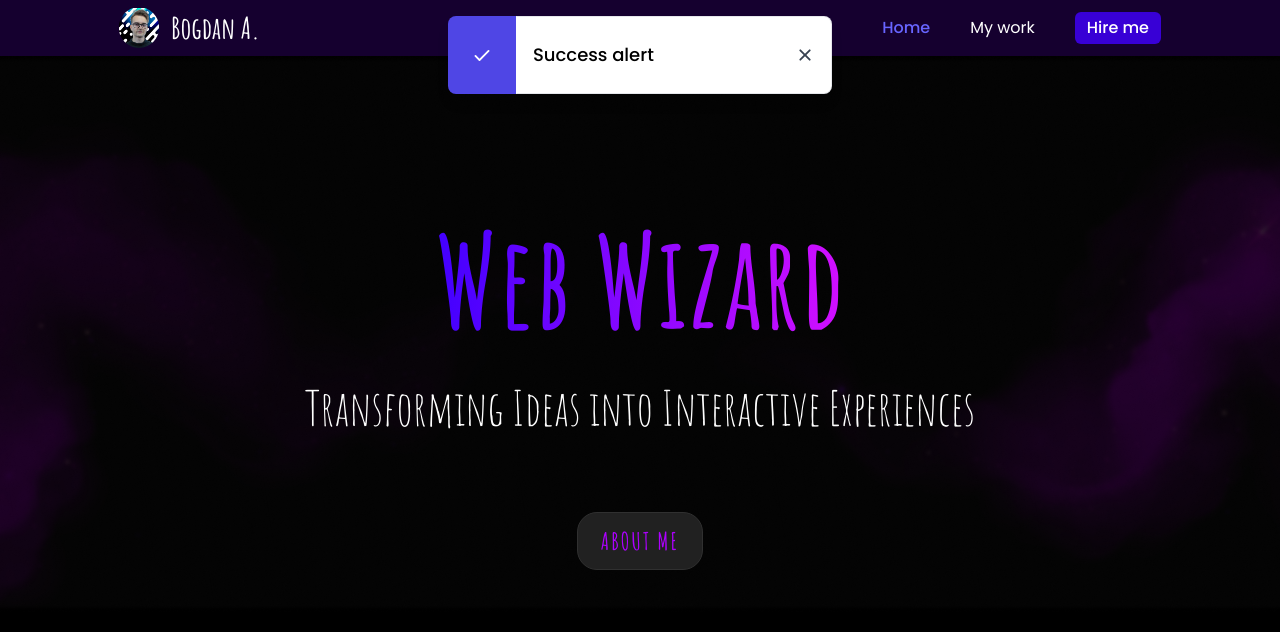
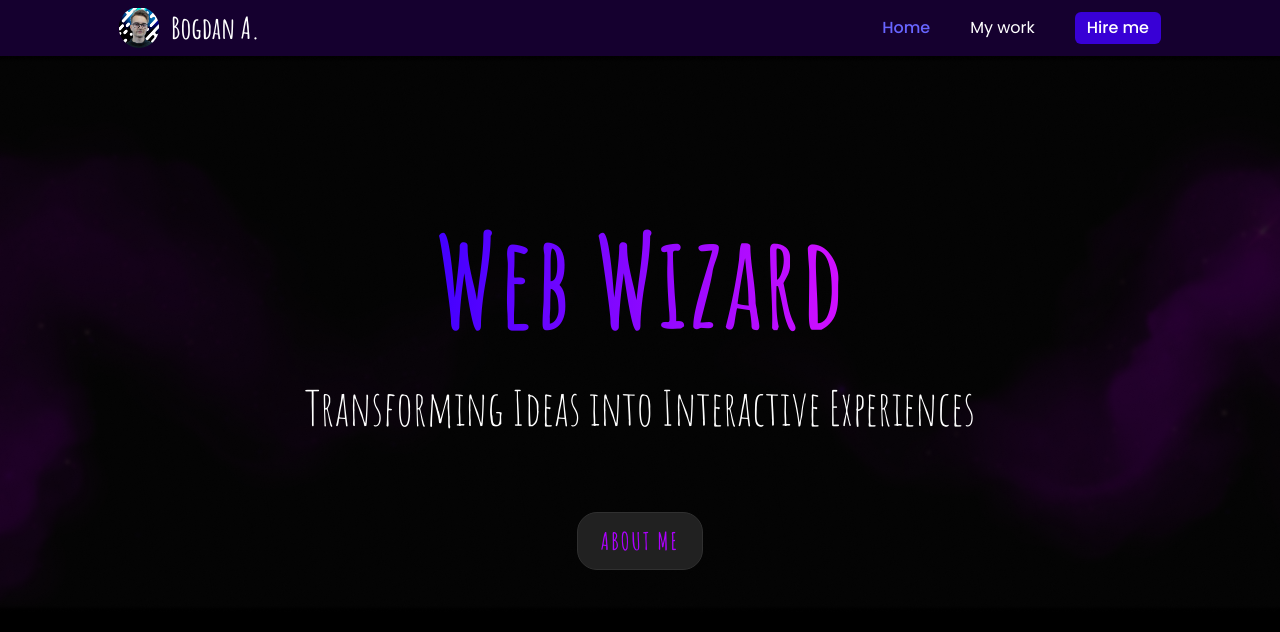
Before and after one commit to emperoreddy/PersonalPortfolio, a React (Vite) app: page / in a window 1280 px wide. Shown: the top 632 px of the page. Built offline with nearby package versions, Linux system fonts and the light colour scheme.

Commit message:
working alert button

```diff
--- a/src/App.tsx
+++ b/src/App.tsx
@@ -5,13 +5,10 @@ import Project from "./components/Project";
 import firstDesign from "./assets/firstDesign.png";
 import { motion } from "framer-motion";
 import Buttons2 from "./components/Button";
-import Hire from './components/HireMe'
+import Hire from "./components/HireMe";
 
 function App() {
-
-
   return (
-
     <div className="relative h-screen w-screen  overflow-x-hidden  bg-black bg-cover bg-center font-poppins text-white">
       <Nav first="Home" second="My work" third="Hire me" name="Bogdan A." />
 
--- a/src/components/AlertButton.tsx
+++ b/src/components/AlertButton.tsx
@@ -1,11 +1,13 @@
-import { useState } from "react";
+import { useState, useEffect } from "react";
 
-export default function AlertButton() {
+export default function AlertButton({showAlert, setShowAlert}) {
 
-  const closed = `opacity`
+  const closed =  showAlert ? 'opacity-100' : 'opacity-0'
 
+
+ console.log(showAlert);
   return (
-    <div className="fixed top-0   m-4 flex w-96 rounded-lg z-20 shadow-lg transition-opacity duration-500 focus:outline-none">
+    <div className={`fixed top-0 ${closed}   m-4 flex w-96 rounded-lg z-20 shadow-lg transition-opacity duration-1000 focus:outline-none`}>
       <div className="flex items-center rounded-l-lg bg-indigo-600 py-4 px-6">
         <svg
           xmlns="http://www.w3.org/2000/svg"
@@ -21,7 +23,7 @@ export default function AlertButton() {
         </svg>
       </div>
       <div className="flex w-full items-center justify-between rounded-r-lg border border-gray-200 border-l-transparent bg-white px-4 py-6 text-lg font-medium text-black">
-        <div>Success alert</div>
+        <div>Thanks for contacting me!</div>
         <button>
           <svg
           onClick={() => {
--- a/src/components/HireMe.tsx
+++ b/src/components/HireMe.tsx
@@ -1,7 +1,7 @@
 import { TbPhone, TbMail, TbBrandLinkedin } from "react-icons/tb";
 import { useForm, ValidationError } from "@formspree/react";
 import AlertButton from "./AlertButton";
-import { useState } from "react";
+import { useState, useEffect } from "react";
 
 export default function HireMe() {
   const [state, handleSubmit] = useForm("xjvdwqgg");
@@ -12,10 +12,22 @@ export default function HireMe() {
     setShowAlert(true);
   }
 
+  useEffect(() => {
+    if (showAlert) {
+      const timer = setTimeout(() => {
+        setShowAlert(false);
+      }, 4000);
+
+      return () => {
+        clearTimeout(timer);
+      };
+    }
+  }, [showAlert]);
+
   return (
     <>
       <div className="mx-auto flex h-auto w-[80%] flex-col items-center rounded-lg border-2 border-[#4200FF] bg-[#06004B] py-10">
-    <AlertButton/>
+        <AlertButton showAlert={showAlert} setShowAlert={setShowAlert} />
         <span className="mb-10 font-light text-[#CACACA]">
           Feel free to contact me any time , through any method below .
         </span>
@@ -74,6 +86,7 @@ export default function HireMe() {
 
             <button
               type="submit"
+              onClick={handleButtonClick}
               disabled={state.submitting}
               className="mt-4 rounded  bg-button py-3 px-4 font-semibold text-white transition  duration-200 ease-in-out hover:scale-105 hover:bg-indigo-700 "
             >
```
